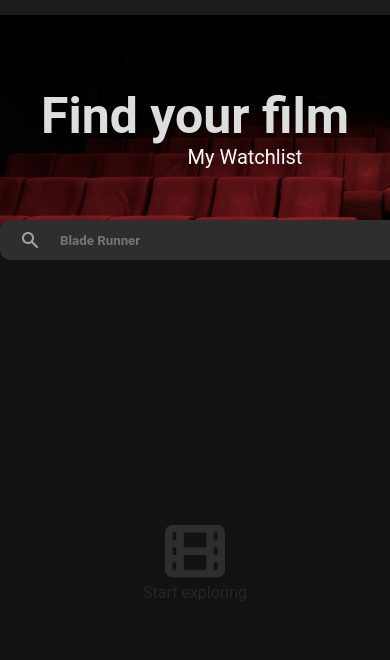
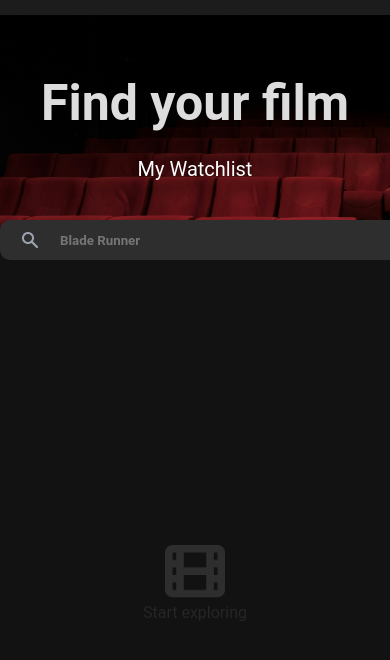
Before and after one commit to RiianTY/Movie-Watchlist, a plain HTML site: page index.html in a window 390 px wide. Shown: the top 660 px of the page. Drawn offline with Linux system fonts and the light colour scheme.

Commit message:
Finished project

```diff
--- a/index.html
+++ b/index.html
@@ -1,7 +1,7 @@
 <!DOCTYPE html>
 <html lang="en">
   <head>
-    <link rel="stylesheet" href="styles.css" />
+    <link rel="stylesheet" href="./styles.css" />
     <meta charset="UTF-8" />
     <meta name="viewport" content="width=device-width, initial-scale=1.0" />
     <title>Movie Watchlist</title>
--- a/styles.css
+++ b/styles.css
@@ -60,6 +60,10 @@ body {
   margin: auto;
   overflow: auto;
   background-color: #121212;
+}
+
+.list {
+  padding-top: 20px;
 }
 
 /* card start */
@@ -222,6 +226,10 @@ body {
     flex-direction: column;
     margin: 0;
   }
+
+  .watchlistBtn {
+    margin: 25px 0 0 0;
+  }
 }
 
 /* header title and watchlistBtn needs adding to media query and centering */
```
